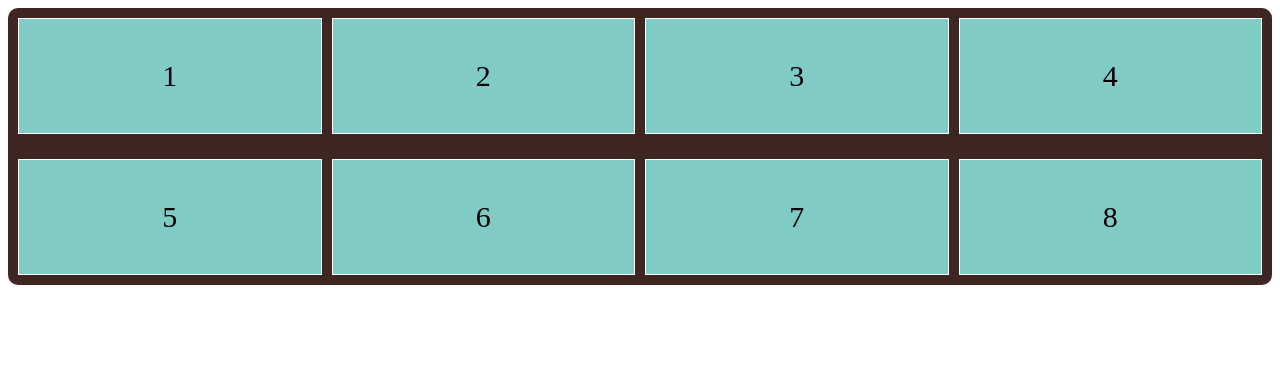
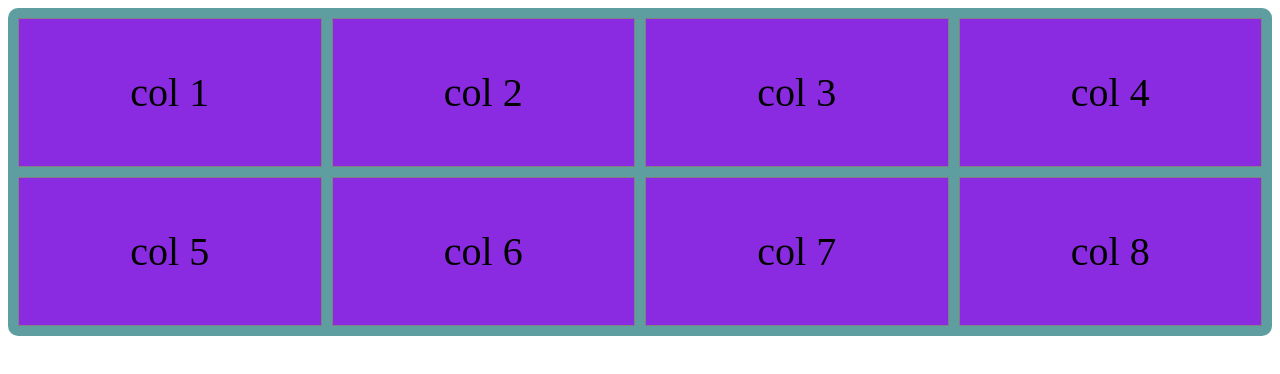
Before and after one commit to mwbit/css-grid-examples, a plain HTML site: page Example4/index.html in a window 1280 px wide. Drawn offline with Linux system fonts and the light colour scheme.

Commit message:
Example 4

```diff
--- a/Example4/index.html
+++ b/Example4/index.html
@@ -9,14 +9,14 @@
 </head>
 <body>
     <div class="container">
-        <div class="item">1</div>
-        <div class="item">2</div>
-        <div class="item">3</div>
-        <div class="item">4</div>
-        <div class="item">5</div>
-        <div class="item">6</div>
-        <div class="item">7</div>
-        <div class="item">8</div>
+        <div class="item">col 1</div>
+        <div class="item">col 2</div>
+        <div class="item">col 3</div>
+        <div class="item">col 4</div>
+        <div class="item">col 5</div>
+        <div class="item">col 6</div>
+        <div class="item">col 7</div>
+        <div class="item">col 8</div>
     </div>
 </body>
 </html>
--- a/Example4/style.css
+++ b/Example4/style.css
@@ -1,18 +1,17 @@
 .container {
     display: grid;
     grid-template-columns: auto auto auto auto;
+    grid-column-gap: 10px;
+    grid-row-gap: 10px;
 
-    grid-column-gap: 10px;
-    grid-row-gap: 25px;
-
-    background-color: #3e2723;
+    background-color: cadetblue;
     padding: 10px;
     border-radius: 10px;
   }
   .item {
-    background-color: #80cbc4;
-    border: 1px solid #fff;
-    padding: 40px;
-    font-size: 30px;
+    background-color: blueviolet;
+    border: 1px solid grey;
+    padding: 50px;
+    font-size: 40px;
     text-align: center;
   }
```
